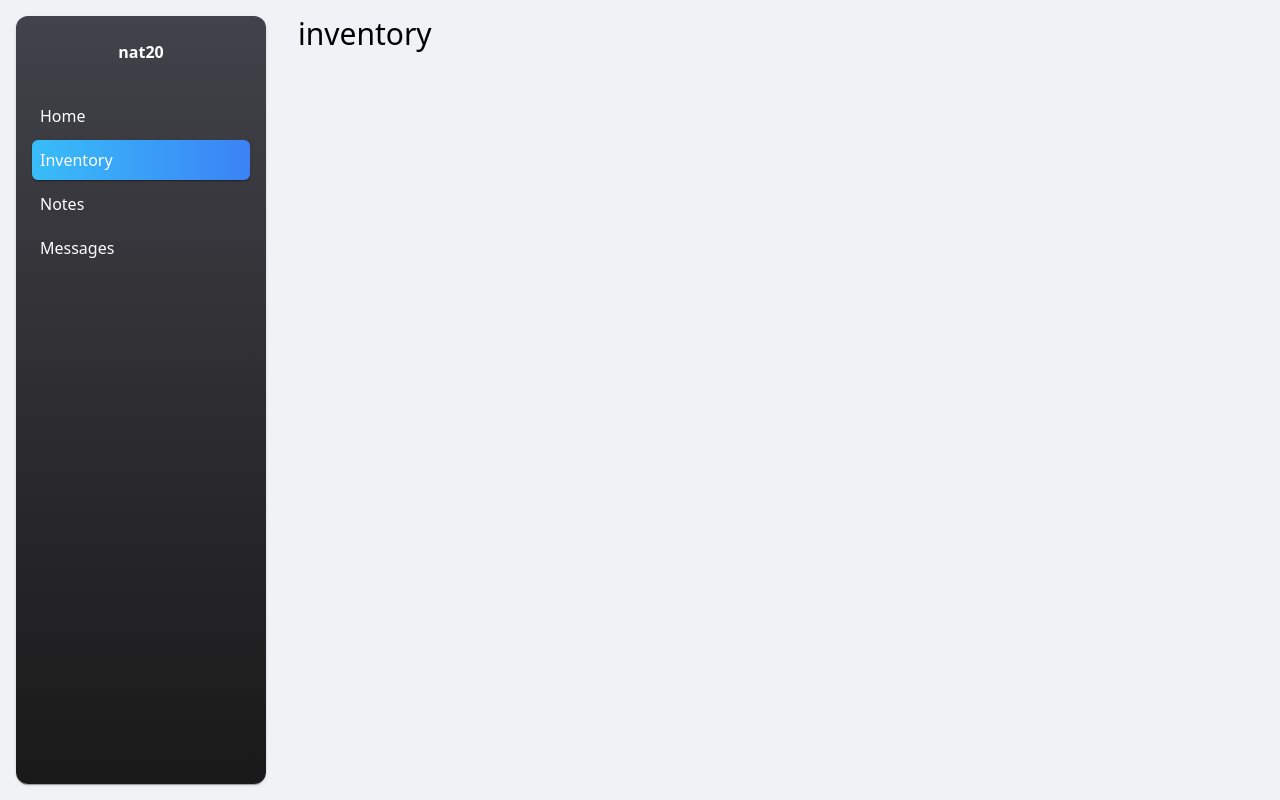
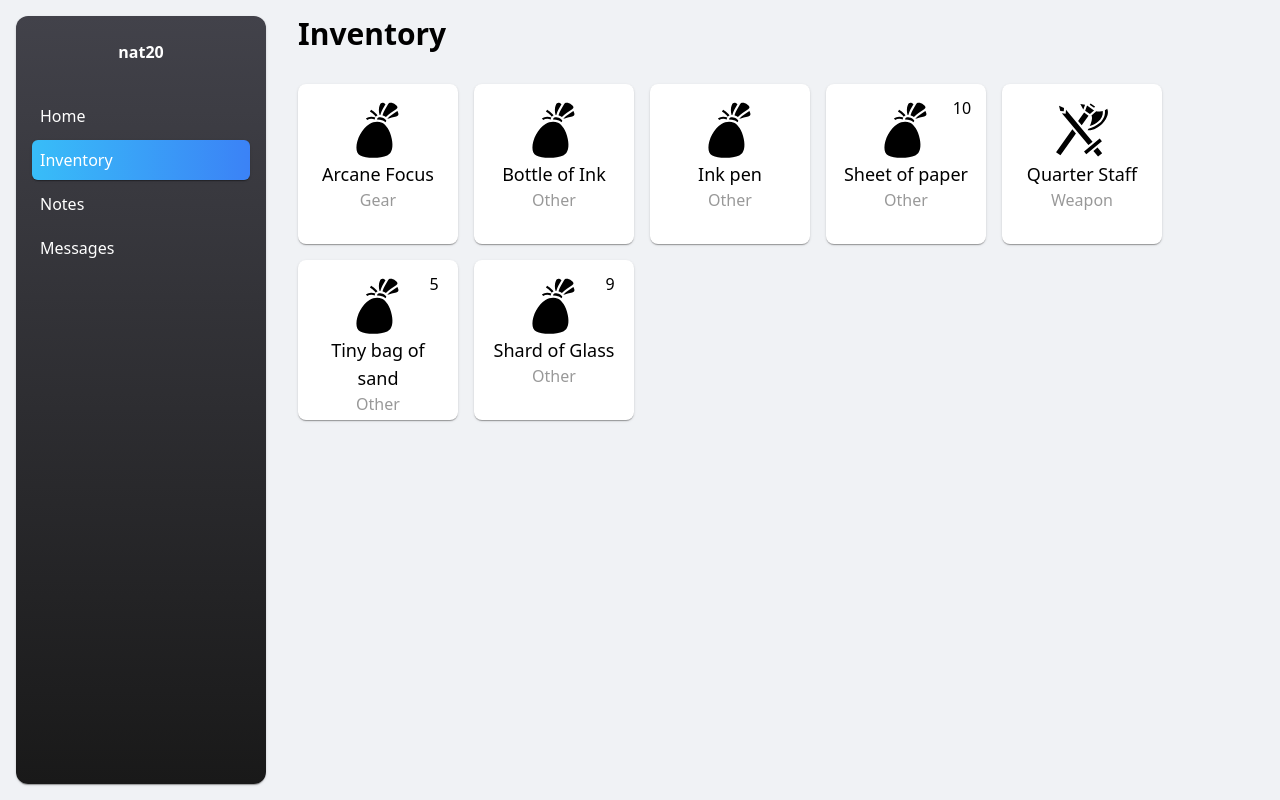
Before and after one commit to prescarlton/nat20, a React (Vite) app: page /inventory in a window 1280 px wide. Built offline with nearby package versions, Linux system fonts and the light colour scheme.

Commit message:
adds inventory page with fake data

```diff
--- a/package.json
+++ b/package.json
@@ -13,11 +13,13 @@
     "react-dom": "^18.2.0",
     "react-error-boundary": "^3.1.4",
     "react-icons": "^4.4.0",
-    "react-router-dom": "^6.3.0"
+    "react-router-dom": "^6.3.0",
+    "uuid": "^8.3.2"
   },
   "devDependencies": {
     "@types/react": "^18.0.15",
     "@types/react-dom": "^18.0.6",
+    "@types/uuid": "^8.3.4",
     "@vitejs/plugin-react": "^2.0.0",
     "autoprefixer": "^10.4.8",
     "postcss": "^8.4.16",
--- /dev/null
+++ b/src/components/common/PageTitle.tsx
@@ -0,0 +1,4 @@
+const PageTitle = ({ title }: { title: string }) => {
+  return <h1 className="text-3xl font-bold">{title}</h1>
+}
+export default PageTitle
--- /dev/null
+++ b/src/components/inventory/InventoryItem.tsx
@@ -0,0 +1,38 @@
+import { InventoryItem as Item } from "../../types/InventoryItem"
+import {
+  GiArmorVest,
+  GiAxeSword,
+  GiPotionBall,
+  GiSwapBag,
+} from "react-icons/gi"
+
+const InventoryItem = ({ name, amt, item_type }: Item) => {
+  const iconMap = {
+    weapon: <GiAxeSword />,
+    potion: <GiPotionBall />,
+    gear: <GiSwapBag />,
+    other: <GiSwapBag />,
+    armor: <GiArmorVest />,
+  }
+  return (
+    <div
+      className="flex flex-col items-center p-4
+      bg-light-bg-alt dark:bg-dark-bg-alt
+    shadow-hard rounded-lg w-full md:w-[10rem] md:h-[10rem]
+    relative"
+    >
+      {amt > 1 && (
+        <div
+          className="absolute top-0 right-0 m-2 bg-light dark:bg-dark-bg
+      p-1 w-8 flex items-center justify-center rounded-md"
+        >
+          {amt}
+        </div>
+      )}
+      <h1 className="text-6xl">{iconMap[item_type]}</h1>
+      <h3 className="text-lg text-center">{name}</h3>
+      <h5 className="capitalize opacity-40">{item_type}</h5>
+    </div>
+  )
+}
+export default InventoryItem
--- /dev/null
+++ b/src/fakeData/inventory.ts
@@ -0,0 +1,47 @@
+import { v4 as uuid } from "uuid"
+import { InventoryItem, Item } from "../types/InventoryItem"
+
+export const fakeItems: InventoryItem[] = [
+  {
+    id: uuid(),
+    name: "Arcane Focus",
+    amt: 1,
+    item_type: Item.Gear,
+  },
+  {
+    id: uuid(),
+    name: "Bottle of Ink",
+    amt: 1,
+    item_type: Item.Other,
+  },
+  {
+    id: uuid(),
+    name: "Ink pen",
+    amt: 1,
+    item_type: Item.Other,
+  },
+  {
+    id: uuid(),
+    name: "Sheet of paper",
+    amt: 10,
+    item_type: Item.Other,
+  },
+  {
+    id: uuid(),
+    name: "Quarter Staff",
+    amt: 1,
+    item_type: Item.Weapon,
+  },
+  {
+    id: uuid(),
+    name: "Tiny bag of sand",
+    amt: 5,
+    item_type: Item.Other,
+  },
+  {
+    id: uuid(),
+    name: "Shard of Glass",
+    amt: 9,
+    item_type: Item.Other,
+  },
+]
--- a/src/pages/Home.tsx
+++ b/src/pages/Home.tsx
@@ -1,9 +1,10 @@
+import PageTitle from "../components/common/PageTitle"
 import Page from "../components/Page"
 
 const HomePage = () => {
   return (
     <Page>
-      <h1 className="text-3xl">home</h1>
+      <PageTitle title="Home" />
     </Page>
   )
 }
--- a/src/pages/Inventory.tsx
+++ b/src/pages/Inventory.tsx
@@ -1,9 +1,17 @@
+import PageTitle from "../components/common/PageTitle"
+import InventoryItem from "../components/inventory/InventoryItem"
 import Page from "../components/Page"
+import { fakeItems } from "../fakeData/inventory"
 
 const InventoryPage = () => {
   return (
     <Page>
-      <h1 className="text-3xl">inventory</h1>
+      <PageTitle title="Inventory" />
+      <div className="flex gap-4 flex-wrap mt-8">
+        {fakeItems.map((item) => (
+          <InventoryItem key={item.id} {...item} />
+        ))}
+      </div>
     </Page>
   )
 }
--- a/src/pages/Messages.tsx
+++ b/src/pages/Messages.tsx
@@ -1,9 +1,10 @@
+import PageTitle from "../components/common/PageTitle"
 import Page from "../components/Page"
 
 const MessagesPage = () => {
   return (
     <Page>
-      <h1 className="text-3xl">messages</h1>
+      <PageTitle title="Messages" />
     </Page>
   )
 }
--- a/src/pages/Notes.tsx
+++ b/src/pages/Notes.tsx
@@ -1,9 +1,10 @@
+import PageTitle from "../components/common/PageTitle"
 import Page from "../components/Page"
 
 const NotesPage = () => {
   return (
     <Page>
-      <h1 className="text-3xl">notes</h1>
+      <PageTitle title="Notes" />
     </Page>
   )
 }
--- /dev/null
+++ b/src/types/InventoryItem.ts
@@ -0,0 +1,14 @@
+export enum Item {
+  Weapon = "weapon",
+  Potion = "potion",
+  Gear = "gear",
+  Armor = "armor",
+  Other = "other",
+}
+
+export interface InventoryItem {
+  id: string
+  name: string
+  amt: number
+  item_type: Item
+}
```
Also changed, not shown: src/components/Card.tsx (deleted), 1 other file (tests, documents, lock files or other folders).
